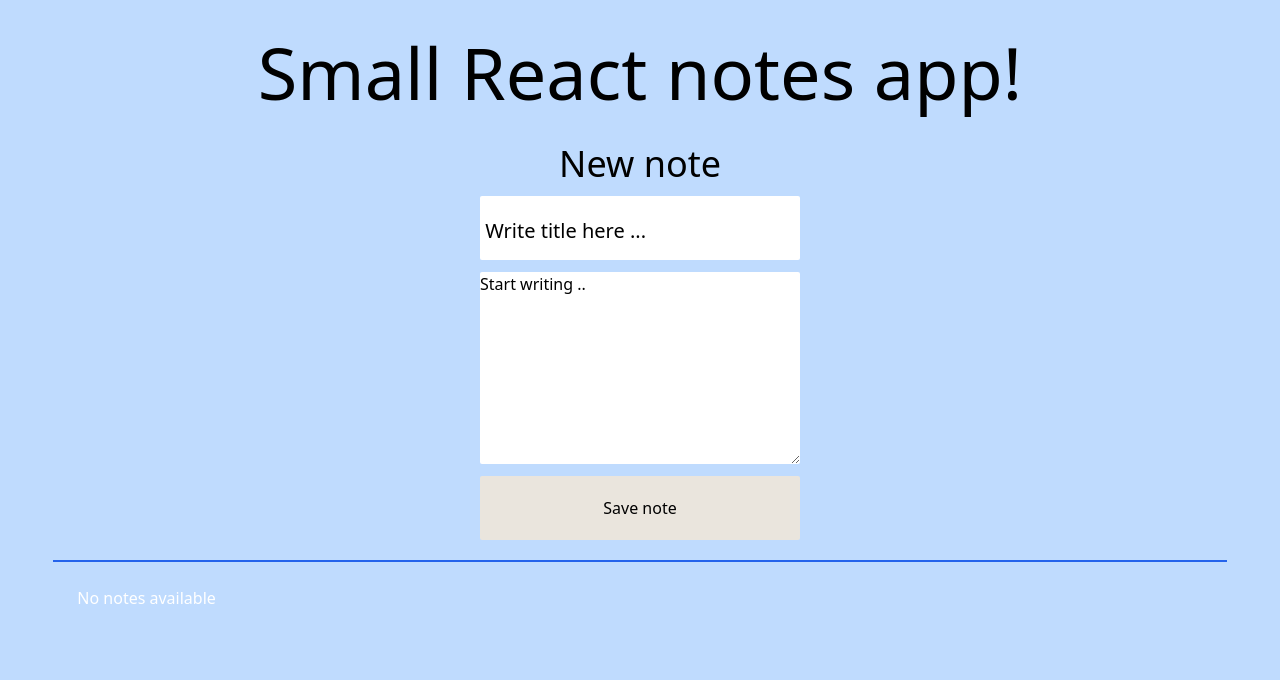
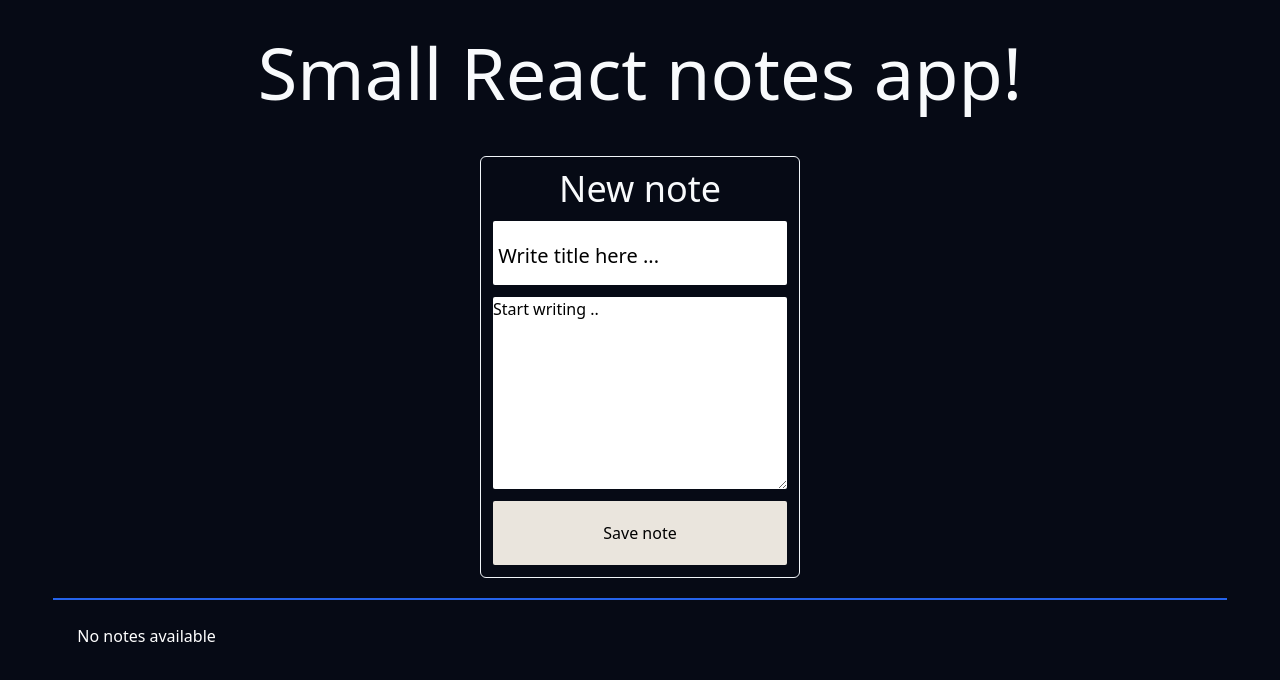
Before and after one commit to M4x29/Jot, a React (Create React App) app in the folder react-notes/: page / in a window 1280 px wide. Shown: the top 680 px of the page. Built offline with nearby package versions, Linux system fonts and the light colour scheme.

Commit message:
La til framer motion animasjoner.
La til framer motion animasjoner og fikset en bug med at alle notatene ble slettet samtidig istedenfor den man ville slette. Lagde også bra scrolling design når innholdet i noten overskrider boksen. Neste steg: localstorage.

```diff
--- a/react-notes/package.json
+++ b/react-notes/package.json
@@ -6,10 +6,12 @@
     "@testing-library/jest-dom": "^5.17.0",
     "@testing-library/react": "^13.4.0",
     "@testing-library/user-event": "^13.5.0",
+    "framer-motion": "^10.16.4",
     "react": "^18.2.0",
     "react-dom": "^18.2.0",
     "react-icons": "^4.11.0",
     "react-scripts": "5.0.1",
+    "uuid": "^9.0.1",
     "web-vitals": "^2.1.4"
   },
   "scripts": {
--- a/react-notes/src/App.jsx
+++ b/react-notes/src/App.jsx
@@ -8,7 +8,7 @@
           "flex flex-col  items-center w-screen h-full bg-primary text-white"
         }
       >
-        <h1 className="text-text text-7xl flex items-center h-36">
+        <h1 className="text-slate-50 text-7xl flex items-center h-36">
           Small React notes app!
         </h1>
         <NotesForm />
--- a/react-notes/src/components/notesform.jsx
+++ b/react-notes/src/components/notesform.jsx
@@ -1,13 +1,15 @@
 import React from "react"; // importerer React modul som man bør gjøre i alle komponenter fordi det er visse funksjonaliteter som er avhengig av denne modulen
 import { useState } from "react"; // importerer useState hook som lar oss bruke state i funksjonelle komponenter
 import { AiFillDelete } from "react-icons/ai";
+import { motion } from "framer-motion";
+import { v4 as uuidv4 } from "uuid";
 
 function NotesForm() {
   const [notes, setNotes] = useState([]);
   const [state, setState] = useState({
     title: "",
     note: "",
-    id: Math.random() * 10,
+    id: uuidv4(),
   });
 
   const handleChange = (event) => {
@@ -16,31 +18,43 @@
 
   const handleSubmit = (event) => {
     event.preventDefault();
-    setNotes([...notes, state]);
+    const newNote = { ...state, id: uuidv4() }; // Generate a unique ID for the new note med uiidv4 library som jeg lastet ned.
+    setNotes([...notes, newNote]);
     setState({
       title: "",
       note: "",
     });
   };
+
   const handleDelete = (id) => {
     const deletedNote = notes.filter((note) => note.id !== id); //tar inn note id og fjerner id-en som er lik den som er valgt. Så blir setNotes oppdatert med den nye arrayen uten den slettede noten.
     setNotes(deletedNote);
+    console.log(id);
   };
 
   return (
     <>
       <div className="w-1/4 h-fit  m-0 flex flex-col">
+        <div className="h-3"></div>
+
+        <motion.div
+          whileHover={{
+            scale: 1.1,
+            transition: { duration: 0.2 },
+          }}
+          className="border rounded-md p-3 border-slate-100"
+        >
           <h1
             className={
-            "text-4xl text-text w-full flex justify-center items-center  border-black"
+              "text-4xl text-slate-50 w-full flex justify-center items-center mb-3 border-black"
             }
           >
             New note
           </h1>
-        <div className="h-3"></div>
           <form className="flex flex-col" onSubmit={handleSubmit}>
+            {" "}
             <input
-            className="w-full h-16 text-text text-2xl placeholder:text-text placeholder:text-xl rounded-sm flex justify-center items-center"
+              className="w-full h-16 text-text text-2xl placeholder:text-text  placeholder:text-xl rounded-sm flex justify-center items-center"
               type="text"
               placeholder=" Write title here ..."
               name="title"
@@ -50,7 +64,7 @@
             />
             <div className="h-3"></div>
             <textarea
-            className="text-black placeholder:text-text placeholder:place-content-center rounded-sm"
+              className="text-black placeholder:text-text rounded-sm"
               name="note"
               id=""
               cols="30"
@@ -67,6 +81,7 @@
               Save note
             </button>
           </form>
+        </motion.div>
       </div>
       <div className=" w-11/12  border-t-2 border-blue-600  mt-5 mb-5 flex ">
         <div className="text-white  w-full h-full flex flex-row flex-wrap gap-5 p-6 ">
@@ -74,16 +89,28 @@
             notes.map((note, i) => {
               return (
                 <>
+                  <motion.div
+                    initial={{ scale: 0 }}
+                    animate={{ rotate: 360, scale: 1 }}
+                    transition={{
+                      type: "spring",
+                      stiffness: 260,
+                      damping: 20,
+                    }}
+                  >
                     <div
-                    className="bg-white text-xl text-black w-96 h-[300px] overflow-y-scroll flex flex-col p-4  "
+                      className="bg-notes text-xl text-black w-96 h-[300px] overflow-y-auto flex flex-col p-4  "
                       key={i}
                     >
                       <div className="w-full flex justify-end">
                         <button
                           className="p-1 hover:text-[#FF404E]"
-                        onClick={() => handleDelete(note.id)}
+                          onClick={() => {
+                            handleDelete(note.id);
+                          }}
                         >
                           <AiFillDelete />
+                          {/*Dette er sånn man bruker react icons plugin btw*/}
                         </button>
                       </div>
                       <h3 className="font-bold ml-3 text-3xl mb-9">
@@ -91,6 +118,7 @@
                       </h3>
                       <p className="ml-3">{note.note}</p>
                     </div>
+                  </motion.div>
                 </>
               );
             })
--- a/react-notes/src/index.css
+++ b/react-notes/src/index.css
@@ -5,5 +5,24 @@
 body {
   background-repeat: no-repeat;
   background-size: cover;
-  background-color: #bfdbfe;
+  @apply bg-primary;
 }
+
+::-webkit-scrollbar {
+  @apply bg-notes;
+  @apply w-2;
+}
+/* Track */
+/* ::-webkit-scrollbar-track {
+
+} */
+
+/* Handle */
+::-webkit-scrollbar-thumb {
+  @apply bg-slate-800 rounded;
+}
+
+/* Handle on hover */
+::-webkit-scrollbar-thumb:hover {
+  background: black;
+}
--- a/react-notes/tailwind.config.js
+++ b/react-notes/tailwind.config.js
@@ -1,18 +1,16 @@
 /** @type {import('tailwindcss').Config} */
 module.exports = {
-  content: [
-    "./src/**/*.{js,jsx,ts,tsx}",
-  ],
+  content: ["./src/**/*.{js,jsx,ts,tsx}"],
   theme: {
-
     extend: {
       colors: {
-        primary: "#bfdbfe",
+        primary: "#060A15",
         secondary: " #EAE5DD",
         eggwhite: "#FFF5C3",
         text: "#000000",
-      }
+        notes: "#f4dc72",
+      },
     },
   },
   plugins: [],
-}
+};
```
Also changed, not shown: 1 other file (tests, documents, lock files or other folders). Lines whose indentation alone changed are shown as unchanged.
